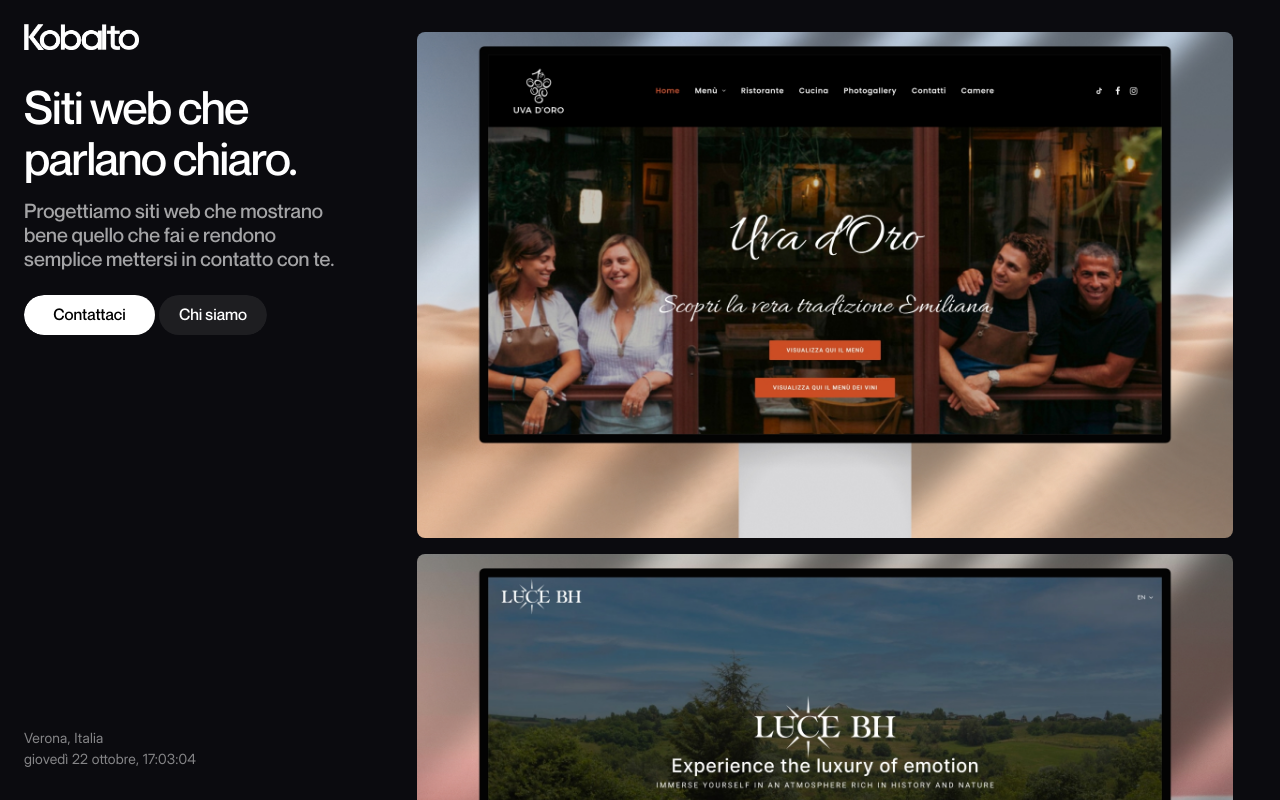
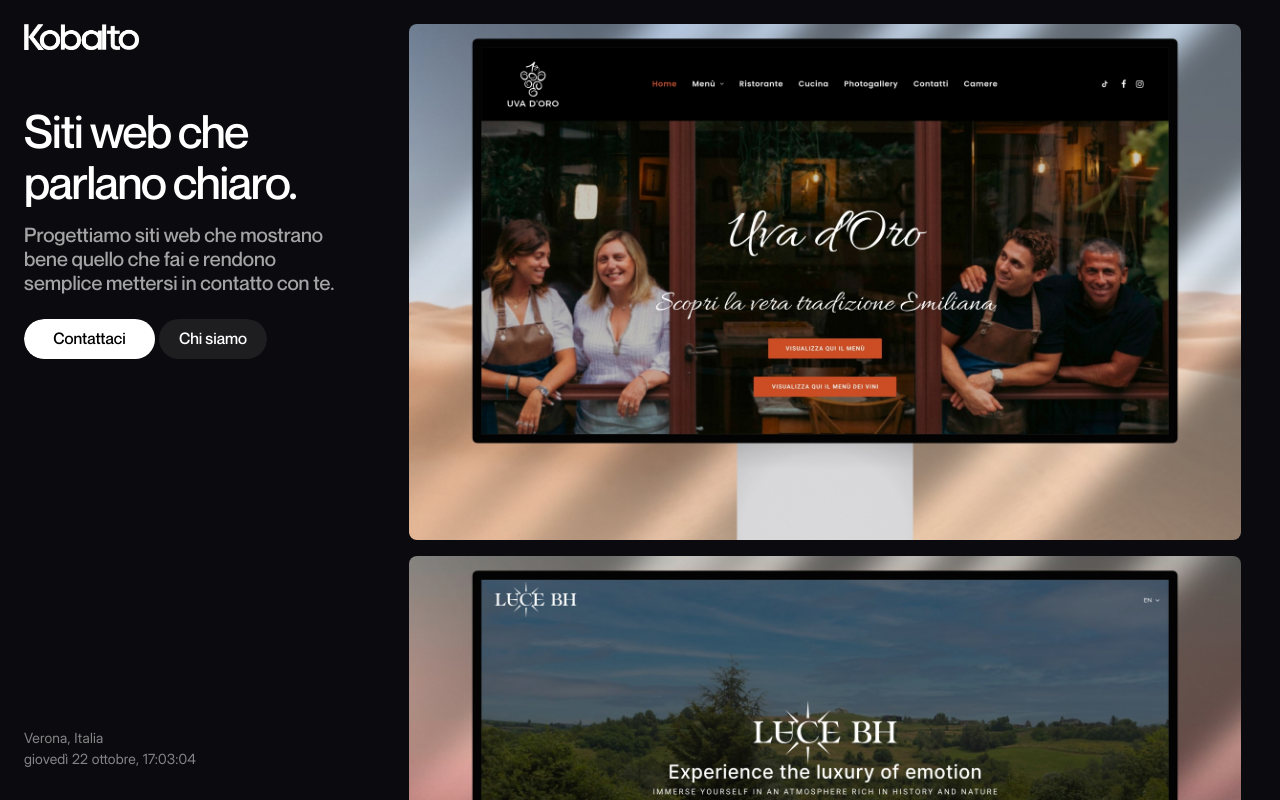
Before and after one commit to mattiazeminian/kobalto-studio, a Next.js app: page / in a window 1280 px wide. Shown: the top 800 px of the page. Built offline with nearby package versions, Linux system fonts and the light colour scheme.

Commit message:
Refine hero and page spacing

```diff
--- a/components/sections/footer.tsx
+++ b/components/sections/footer.tsx
@@ -8,7 +8,7 @@ import Link from "next/link";
 export function SiteFooter() {
   return (
     <footer className="flex flex-col gap-2.5">
-      <div className="px-6 py-6 desktop:px-0 desktop:py-12">
+      <div className="px-4 py-6 desktop:px-0 desktop:py-12">
         <div className="mx-auto grid w-full grid-cols-1 gap-10 pb-2.5 sm:grid-cols-2 desktop:flex desktop:w-[1024px] desktop:justify-between desktop:gap-0 desktop:pb-0">
           <nav aria-label="Esplora" className="flex flex-col gap-2.5 desktop:gap-4">
             <p className="mono-label text-white/50">Esplora</p>
--- a/components/sections/hero-rail.tsx
+++ b/components/sections/hero-rail.tsx
@@ -13,7 +13,7 @@ import { PillButton } from "@/components/ui/pill-button";
 export function HeroRail() {
   return (
     <aside className="flex flex-col gap-8 p-4 desktop:sticky desktop:top-0 desktop:h-screen desktop:w-[375px] desktop:shrink-0 desktop:justify-between desktop:px-6 desktop:pt-6 desktop:pb-8">
-      <div className="flex flex-col gap-8">
+      <div className="flex flex-col gap-12 desktop:gap-14">
         <Reveal className="flex w-full items-center overflow-hidden">
           <div className="w-[115px] shrink-0">
             <Image
--- a/components/sections/work-grid.tsx
+++ b/components/sections/work-grid.tsx
@@ -7,7 +7,7 @@ export function WorkGrid() {
     <section
       id="progetti"
       aria-label="Progetti selezionati"
-      className="flex w-full min-w-0 max-w-[1800px] flex-col gap-2 px-2 pb-2 desktop:gap-4 desktop:p-8 desktop:pt-8 "
+      className="flex w-full min-w-0 max-w-[1800px] flex-col gap-2 px-4 pb-4 desktop:gap-4 desktop:p-6"
     >
       {work.map((item, index) => (
         <article
```
